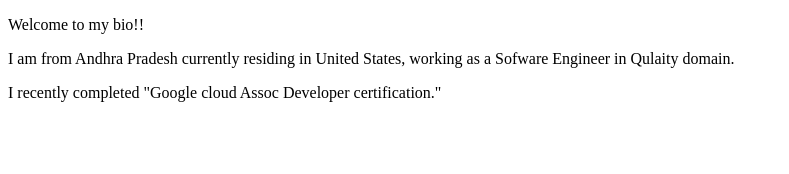
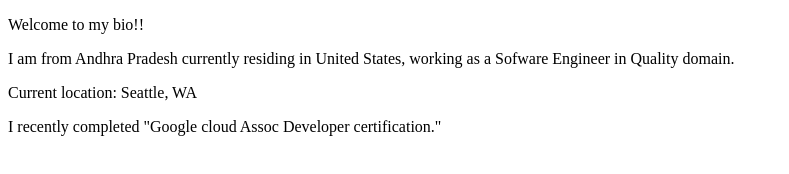
Before and after one commit to rgopav/revanth, a plain HTML site: page index.html in a window 1280 px wide. Shown: the whole page, without its empty margins (0-789 px from the left). Drawn offline with Linux system fonts and the light colour scheme.

Commit message:
Update index.html

```diff
--- a/index.html
+++ b/index.html
@@ -7,7 +7,8 @@
   <body>
     <p>Welcome to my bio!!</p>
     <div>
-      <p>I am from Andhra Pradesh currently residing in United States, working as a Sofware Engineer in Qulaity domain.</p>
+      <p>I am from Andhra Pradesh currently residing in United States, working as a Sofware Engineer in Quality domain.</p>
+      <p>Current location: Seattle, WA</p>
     </div>
     <div>
       I recently completed "Google cloud Assoc Developer certification."
```
